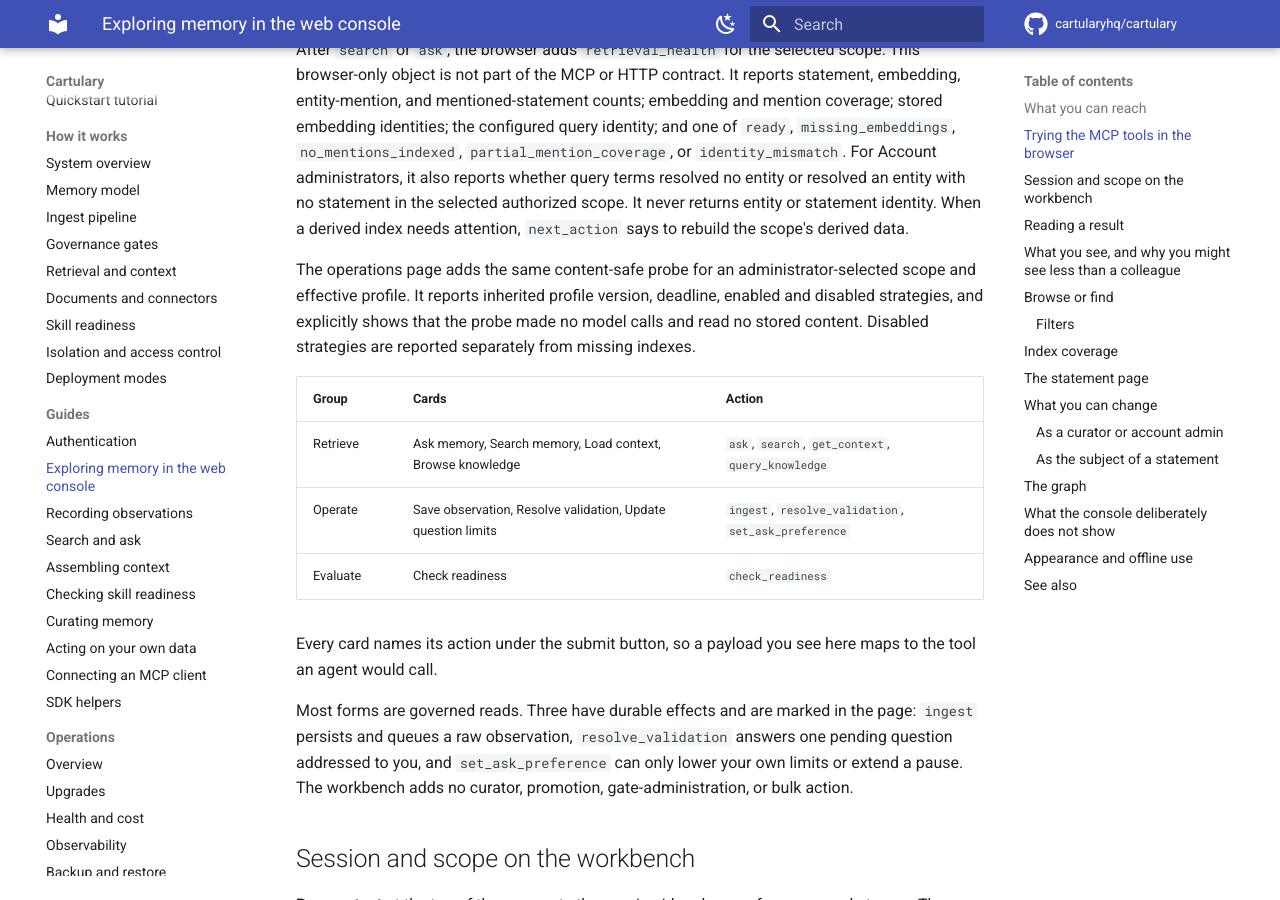
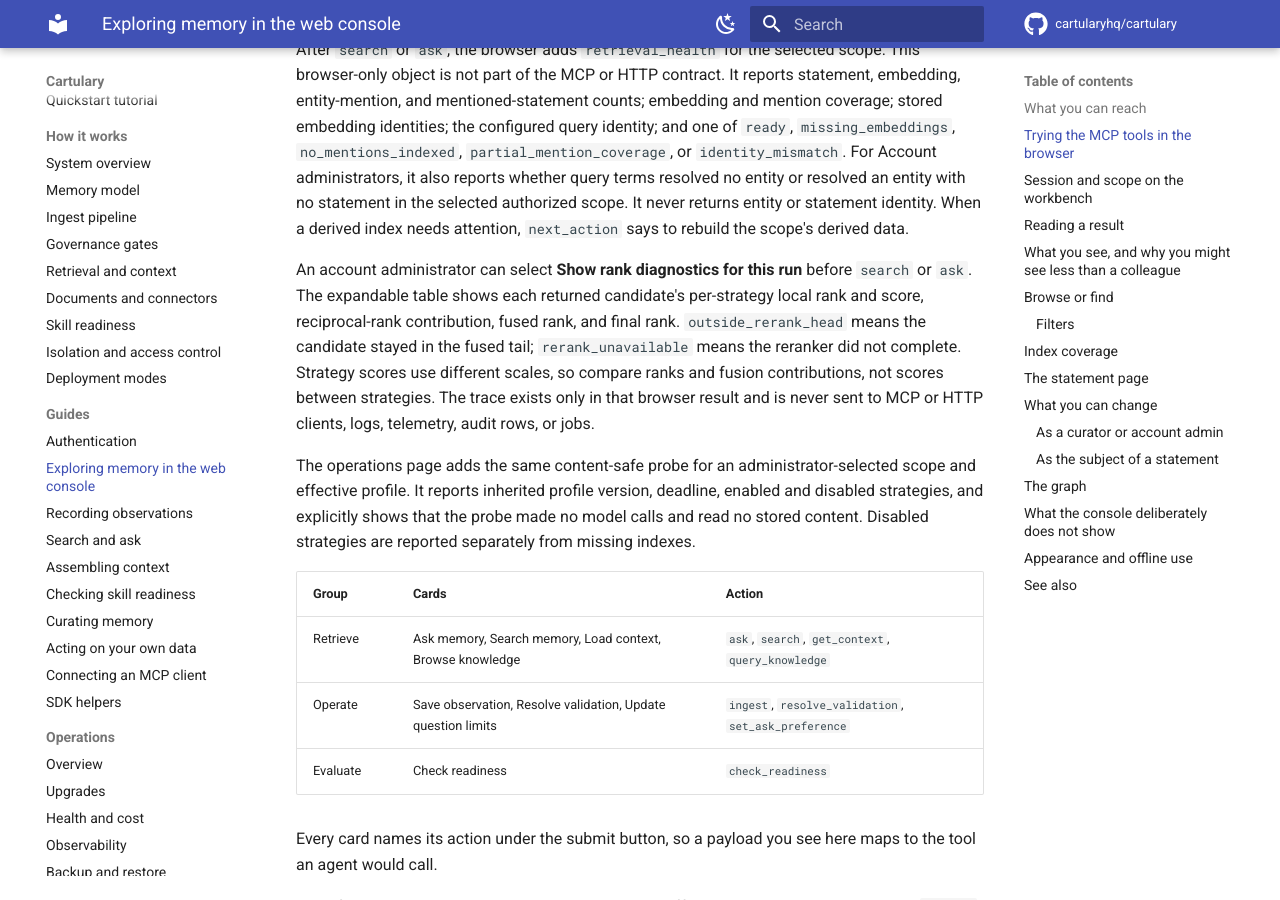
Before and after one commit to cartularyhq/cartulary, an MkDocs documentation site: the page built from docs/guides/web-console.md, in a window 1280 px wide and 900 px high, scrolled down 1407 px. Built offline with MkDocs 1.6.1 and Material for MkDocs 9.7.7, drawn with Linux system fonts in a browser that asks for light colours; comment, search, counter and statistics services are not loaded.

Commit message:
Add retrieval rank diagnostics

```diff
--- a/docs/guides/web-console.md
+++ b/docs/guides/web-console.md
@@ -51,6 +51,15 @@ For Account administrators, it also reports whether query terms resolved no
 entity or resolved an entity with no statement in the selected authorized
 scope. It never returns entity or statement identity. When a derived index
 needs attention, `next_action` says to rebuild the scope's derived data.
+
+An account administrator can select **Show rank diagnostics for this run**
+before `search` or `ask`. The expandable table shows each returned candidate's
+per-strategy local rank and score, reciprocal-rank contribution, fused rank,
+and final rank. `outside_rerank_head` means the candidate stayed in the fused
+tail; `rerank_unavailable` means the reranker did not complete. Strategy scores
+use different scales, so compare ranks and fusion contributions, not scores
+between strategies. The trace exists only in that browser result and is never
+sent to MCP or HTTP clients, logs, telemetry, audit rows, or jobs.
 
 The operations page adds the same content-safe probe for an administrator-selected
 scope and effective profile. It reports inherited profile version, deadline,
```
Also changed, not shown: 7 other files.
